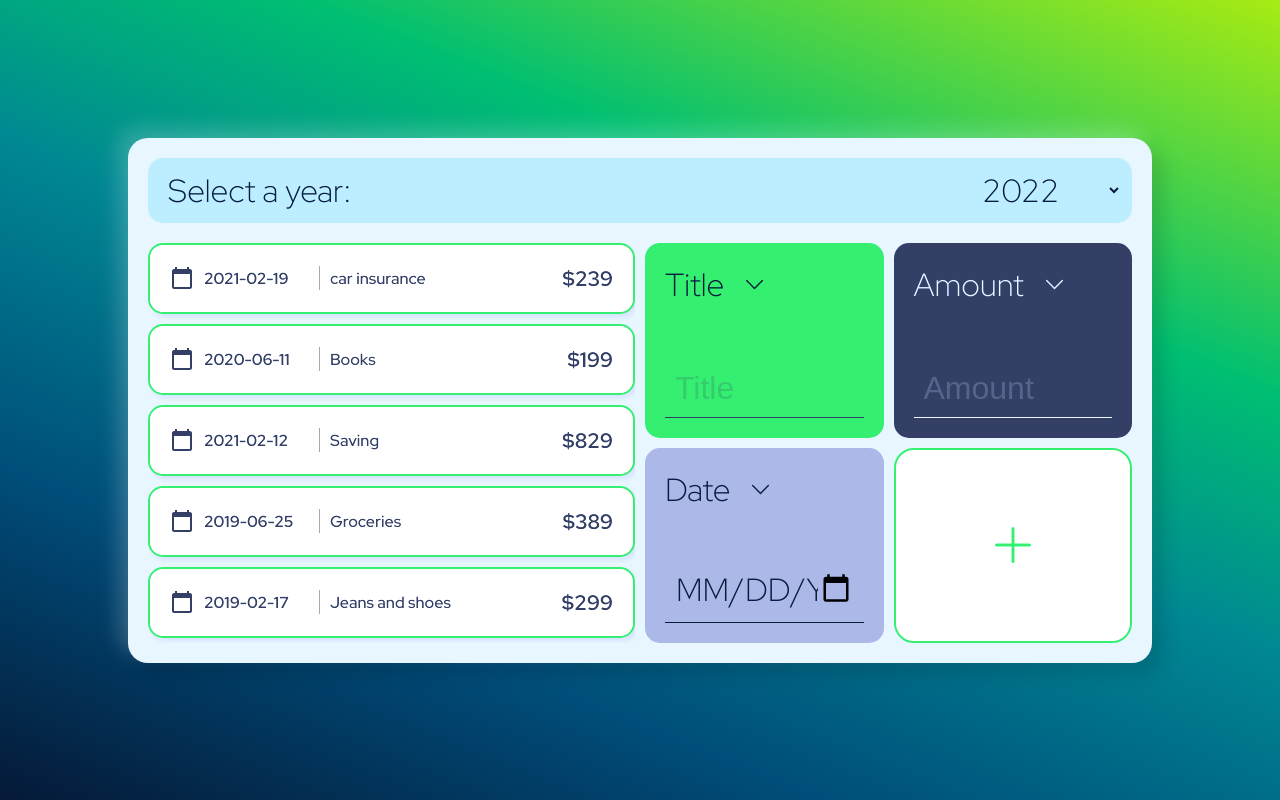
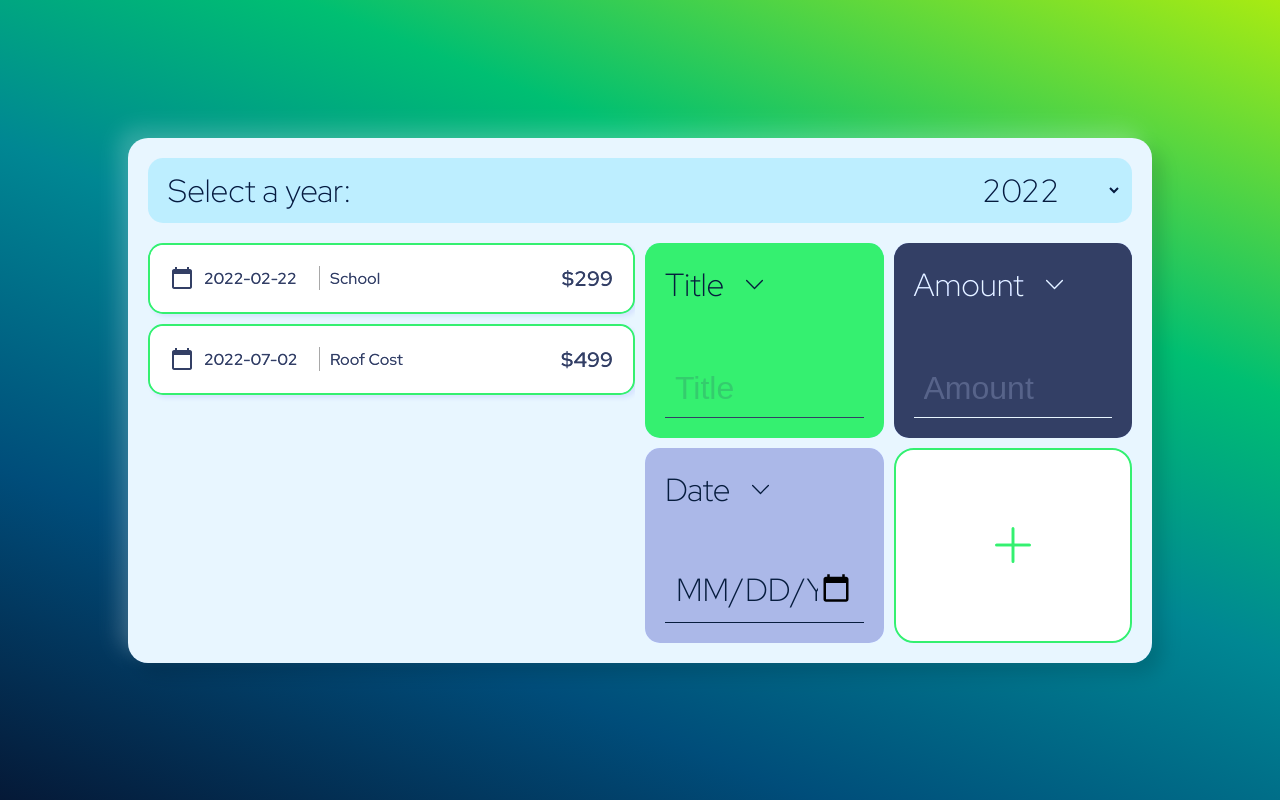
Before and after one commit to Mahyarnafisi/monthly-cost, a React (Create React App) app: page / in a window 1280 px wide. Built offline with nearby package versions, Linux system fonts and the light colour scheme.

Commit message:
add ternary operator if no data in selected filter year

```diff
--- a/src/App.js
+++ b/src/App.js
@@ -6,12 +6,14 @@ import ExpenseFilter from "./components/expenses/ExpenseFilter";
 
 // Dummy data list
 const initiateExpense = [
-  { id: 1, title: "car insurance", date: "2021-02-19", amount: 239 },
-  { id: 2, title: "Books", date: "2020-06-11", amount: 199 },
-  { id: 3, title: "Saving", date: "2021-02-12", amount: 829 },
-  { id: 4, title: "Groceries", date: "2019-06-25", amount: 389 },
-  { id: 5, title: "Jeans and shoes", date: "2019-02-17", amount: 299 },
-  { id: 6, title: "Car wash", date: "2020-07-11", amount: 199 },
+  { id: 1, title: "car insurance", date: "2021-01-01", amount: 239 },
+  { id: 2, title: "Books", date: "2020-06-12", amount: 199 },
+  { id: 3, title: "Saving", date: "2021-02-13", amount: 829 },
+  { id: 4, title: "Groceries", date: "2020-09-28", amount: 389 },
+  { id: 5, title: "Jeans and shoes", date: "2020-12-31", amount: 299 },
+  { id: 6, title: "Car wash", date: "2020-10-12", amount: 199 },
+  { id: 7, title: "School", date: "2022-02-22", amount: 299 },
+  { id: 8, title: "Roof Cost", date: "2022-07-02", amount: 499 },
 ];
 function App() {
   const [expenses, setExpenses] = useState(initiateExpense);
@@ -33,7 +35,7 @@ function App() {
     <div className="App">
       <ExpenseFilter defaultValue={filterYear} onFilterChange={selectedYearFilter} />
       <NewExpense onAddExpenses={addExpensesHandler} />
-      <Expenses item={expenses} />
+      <Expenses item={expenses} filterYear={filterYear} />
     </div>
   );
 }
--- a/src/components/expenses/Expenses.js
+++ b/src/components/expenses/Expenses.js
@@ -3,11 +3,13 @@ import ExpenseItem from "./ExpenseItem";
 import "../../style/expenses/Expenses.css";
 
 function Expenses(props) {
+  const filterExpenses = props.item.filter((expense) => {
+    return expense.date.slice(0, 4) === props.filterYear;
+  });
+
   return (
     <div className="expenses">
-      {props.item.map((item) => (
-        <ExpenseItem key={item.id} title={item.title} date={item.date} amount={item.amount} />
-      ))}
+      {filterExpenses.length === 0 ? <p className="expenses__not-found">There is no record</p> : filterExpenses.map((item) => <ExpenseItem key={item.id} title={item.title} date={item.date} amount={item.amount} />)}
     </div>
   );
 }
--- a/src/components/newExpense/NewExpenseForm.js
+++ b/src/components/newExpense/NewExpenseForm.js
@@ -60,7 +60,7 @@ function NewExpenseForm(props) {
         <label htmlFor="inputDate">
           Date <BsChevronRight className="label-icon" />
         </label>
-        <input type="date" name="inputDate" min="2019-01-01" max="2020-01-01" value={enteredDate} onChange={dateChangeHandler} />
+        <input type="date" name="inputDate" min="2019-01-01" max="2022-12-31" value={enteredDate} onChange={dateChangeHandler} />
       </div>
 
       <button className="expenseform__submit hover-bright" type="submit">
--- a/src/style/expenses/Expenses.css
+++ b/src/style/expenses/Expenses.css
@@ -7,7 +7,17 @@
   overflow-y: scroll;
   grid-column: 1/2;
   grid-row: 2/3;
+  display: flex;
+
+  flex: 1;
+
+  flex-flow: column wrap;
 }
 .expenses::-webkit-scrollbar {
   display: none;
 }
+.expenses__not-found {
+  font-size: var(--fs-m);
+  font-weight: var(--fw-medium);
+  text-align: center;
+}
```
